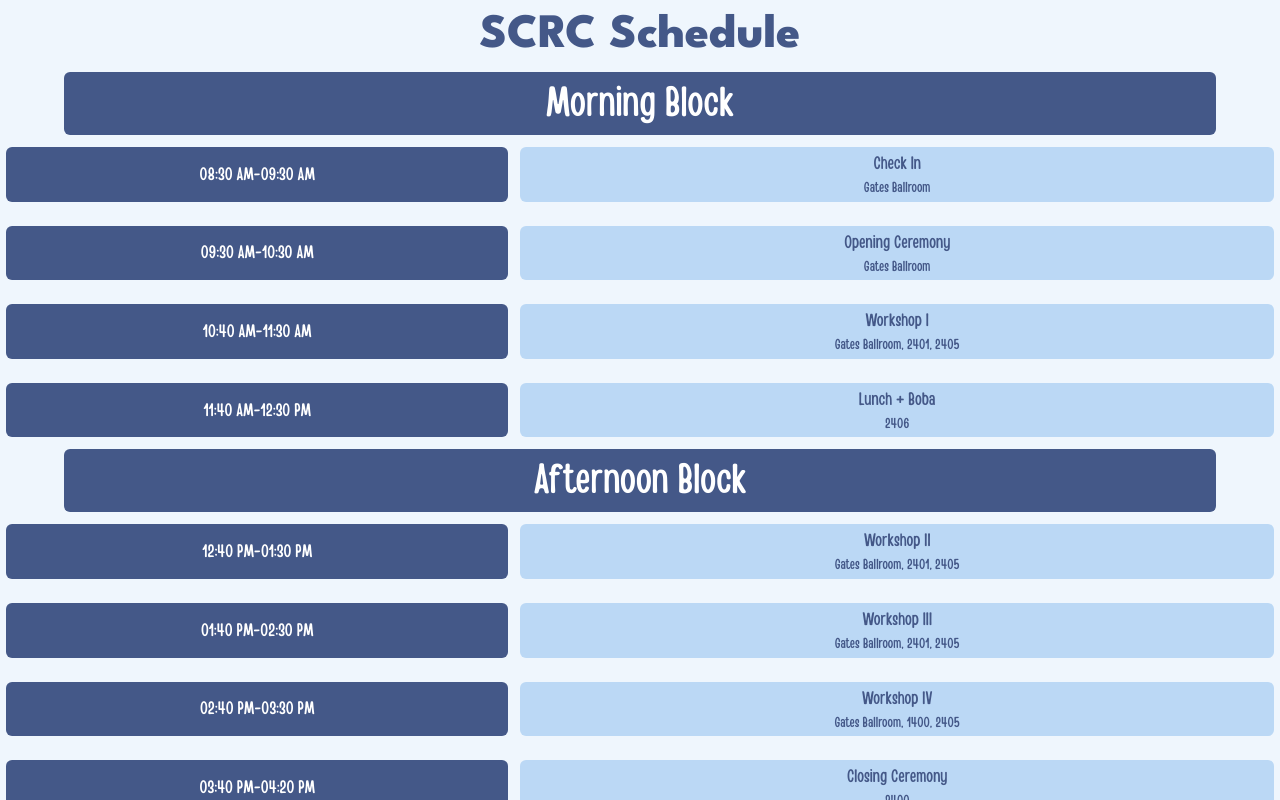
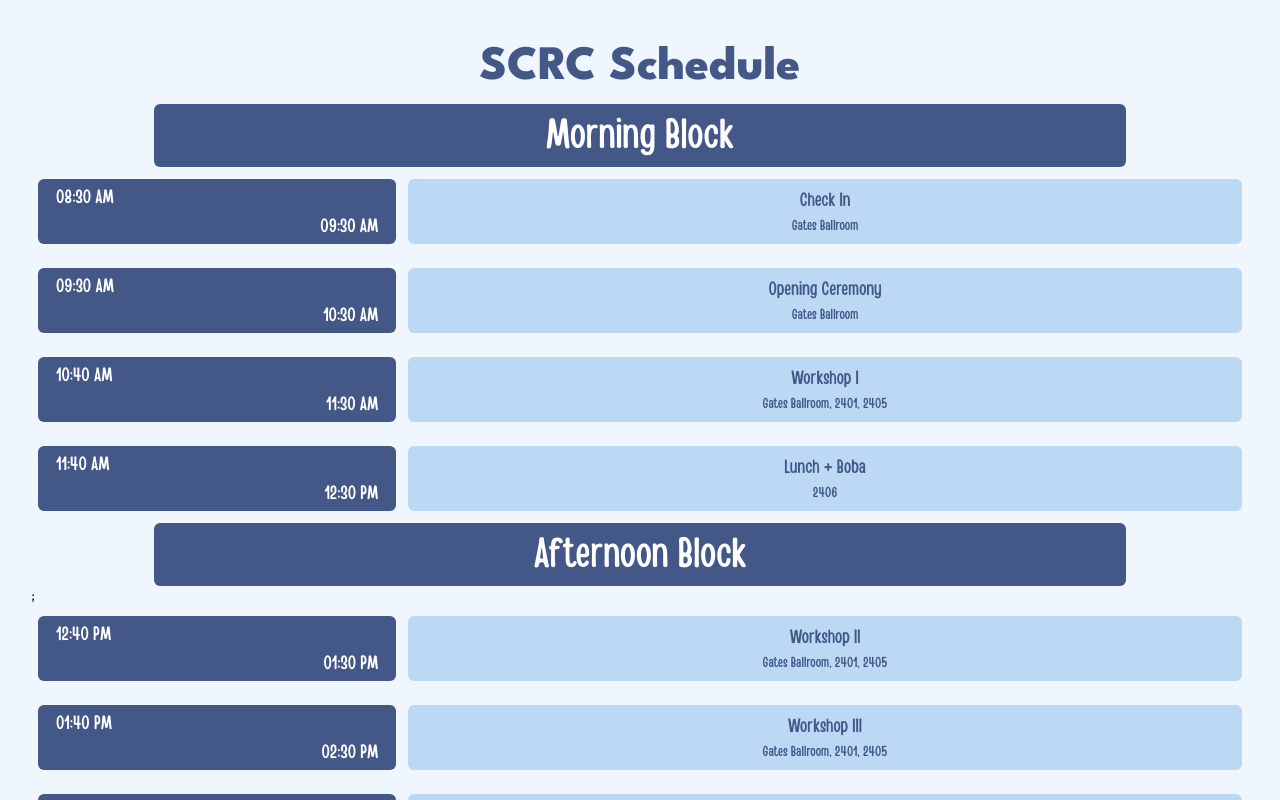
Before and after one commit to victoriaemily/SASE-SCRC, a Next.js app: page /guide in a window 1280 px wide. Both pictures are taken after a click on the button "Schedule". Shown: the top 800 px of the page. Built offline with nearby package versions, Linux system fonts and the light colour scheme.

Commit message:
Added funcionality to schedule buttons

```diff
--- a/src/components/guide_pages/EventCard.jsx
+++ b/src/components/guide_pages/EventCard.jsx
@@ -1,6 +1,6 @@
 import React from "react";
 
-export default function EventCard({ event }) {
+export default function EventCard({ event, eventSelect, isEmpty }) {
 	const start_minutes = event.start_time.getMinutes();
 	const start_hours = event.start_time.getHours();
 	const start_AMPM = start_hours >= 12 ? "PM" : "AM";
@@ -19,12 +19,15 @@ export default function EventCard({ event }) {
 
 	return (
 		<div className="event-card">
-			<div className="event-time">
-				<h3>{`${startTime}-${endTime}`}</h3>
+			<div className="event-time flex-column">
+				<h3 className="event-time-start">{`${startTime}`}</h3>
+				<h3 className="event-time-end">{`${endTime}`}</h3>
 			</div>
-			<div className="event-label">
-				<h3>{event.name}</h3>
-				<h4>{event.location}</h4>
+			<div className="event-label flex-column">
+				<button onClick={eventSelect}>
+					<h3>{event.name}</h3>
+					<h4>{event.location}</h4>
+				</button>
 			</div>
 		</div>
 	);
--- a/src/components/guide_pages/Schedule.jsx
+++ b/src/components/guide_pages/Schedule.jsx
@@ -1,23 +1,63 @@
-import React from "react";
+import { React, useState } from "react";
 import EventCard from "./EventCard";
 import { afternoonEvents, morningEvents } from "@/assets/events";
 
 export default function Schedule({ isOpen, setIsOpen }) {
+	const [isEmpty, setIsEmpty] = useState(false);
+
+	const eventSelect = (e) => {
+		const contentElement = e.currentTarget.parentNode;
+		const timeElement = contentElement.parentNode.querySelector(".event-time");
+		if (isEmpty) {
+			contentElement.classList.add("collapse-event-content");
+			contentElement.classList.remove("expand-event-content");
+			setTimeout(() => {
+				timeElement.classList.remove("hide-overlay");
+			}, 500);
+			setIsEmpty(false);
+		} else {
+			setIsEmpty(true);
+			timeElement.classList.add("hide-overlay");
+			contentElement.classList.add("expand-event-content");
+			contentElement.classList.remove("collapse-event-content");
+		}
+	};
 	return (
 		<div className={`guide-page ${isOpen ? "" : "hide-overlay"}`}>
+			<div>
 				<h1>SCRC Schedule</h1>
-			<h2 className="event-header">Morning Block</h2>
+				<div className="event-header">
+					<h2>Morning Block</h2>
+				</div>
 				{morningEvents.map((event, idx) => {
 					if (!event.isTransition) {
-					return <EventCard key={idx} event={event} />;
+						return (
+							<EventCard
+								key={idx}
+								event={event}
+								eventSelect={eventSelect}
+								isEmpty={isEmpty}
+							/>
+						);
 					}
 				})}
-			<h2 className="event-header">Afternoon Block</h2>
+				<div className="event-header">
+					<h2>Afternoon Block</h2>
+				</div>
+				;
 				{afternoonEvents.map((event, idx) => {
 					if (!event.isTransition) {
-					return <EventCard key={idx} event={event} />;
+						return (
+							<EventCard
+								key={idx}
+								event={event}
+								eventSelect={eventSelect}
+								isEmpty={isEmpty}
+							/>
+						);
 					}
 				})}
+			</div>
 			<button
 				onClick={() => {
 					setIsOpen(false);
--- a/src/styles/guide.css
+++ b/src/styles/guide.css
@@ -3,6 +3,7 @@
   flex-direction: column;
   align-items: center;
   min-height: 100dvh;
+  width: 100%;
   background-color: rgb(var(--blue-guide));
 }
 
@@ -44,6 +45,12 @@
   z-index: 102;
   min-height: 100dvh;
   width: 100%;
+  padding: 2.5dvw;
+}
+
+.guide-page > div {
+  width: 95dvw;
+  background-color: rgb(var(--blue-guide));
 }
 
 .guide-page button:hover {
@@ -56,8 +63,7 @@
 
 .guide-page button {
   font-size: 2.5rem;
-  padding: 2rem;
-  width: 100dvw;
+  width: 100%;
   text-align: center;
 }
 
@@ -71,23 +77,28 @@
 }
 
 .event-header {
-  font-size: 3.5rem;
-  font-family: "Handy Casual";
-  text-align: center;
   border-radius: 0.5rem;
   background-color: rgb(var(--blue5));
-  margin-inline: 5%;
+  width: 80%;
+  margin: auto;
+}
+
+.event-header h2 {
+  font-size: 3.5rem;
+  font-family: "Handy Casual", "Alata";
+  text-align: center;
   color: white;
 }
 
 .event-card {
   display: flex;
   flex-direction: row;
+  justify-content: flex-end;
 }
 
 .event-card h3 {
   text-align: center;
-  font-size: 1.5rem;
+  font-size: 1.6rem;
   font-family: "Handy Casual";
 }
 
@@ -98,27 +109,98 @@
 }
 
 .event-card > div {
+  position: relative;
   border-radius: 0.5rem;
+  margin-block: 1rem;
+  margin-inline: 0.5rem;
+  height: 65px;
+}
+
+.flex-column {
   display: flex;
   flex-direction: column;
   align-items: center;
   justify-content: center;
-  text-align: center;
-  padding-block: 0.25rem;
-  margin-block: 1rem;
-  margin-inline: 0.5rem;
 }
 
 .event-card .event-time {
-  flex: 2;
+  width: 30%;
   background-color: rgb(var(--blue5));
+  color: white;
+  padding-inline: 1.5rem;
+}
+
+.event-card .event-time .event-time-start {
+  align-self: baseline;
+}
+
+.event-card .event-time .event-time-end {
+  align-self: end;
+}
+
+.event-card .event-label {
+  right: 0;
+  width: 70%;
+  background-color: rgb(var(--blue));
+  color: rgb(var(--blue5));
+}
+
+.event-card .event-label > button {
+  position: absolute;
+  top: 0;
+  border-radius: 0.5rem;
+  width: 100%;
+  height: 65px;
+  background-color: transparent;
+}
+
+.event-card .event-label > button:hover {
+  background-color: rgb(var(--blue4));
   color: white;
 }
 
-.event-card .event-label {
-  flex: 3;
-  background-color: rgb(var(--blue));
+.event-card .event-label > button:active {
+  background-color: rgb(var(--blue1));
   color: rgb(var(--blue5));
+}
+
+.hide-text {
+  opacity: 0;
+  transition: opacity 0.5s ease;
+}
+
+.show-text {
+  opacity: 1;
+  transition: opacity 0.5s ease;
+}
+
+.expand-event-content {
+  animation: expandEventContent 0.5s ease forwards;
+}
+
+.collapse-event-content {
+  animation: collapseEventContent 0.5s ease;
+}
+
+@keyframes expandEventContent {
+  0% {
+    height: 65px;
+  }
+  100% {
+    width: 100%;
+    height: 400px;
+  }
+}
+
+@keyframes collapseEventContent {
+  0% {
+    width: 100%;
+    height: 400px;
+  }
+  100% {
+    width: 65%;
+    height: 65px;
+  }
 }
 
 @media (min-width: 360px) {
```
Lines whose indentation alone changed are shown as unchanged.
